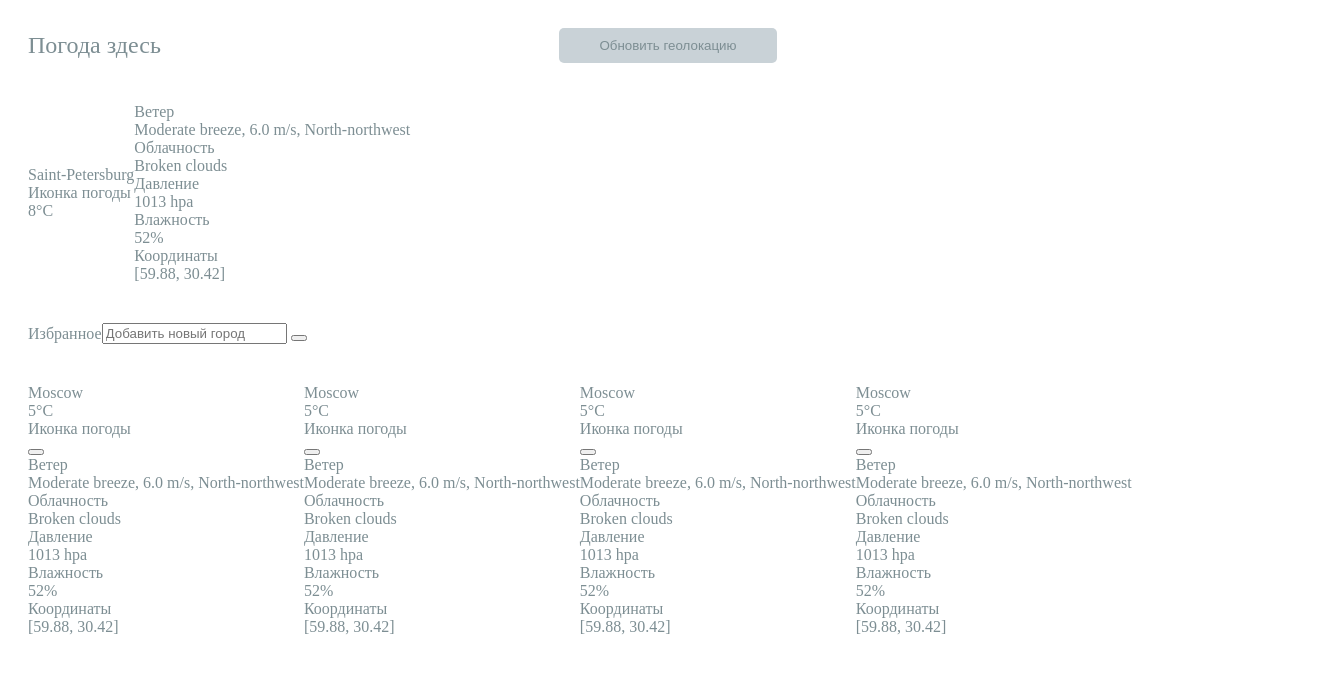
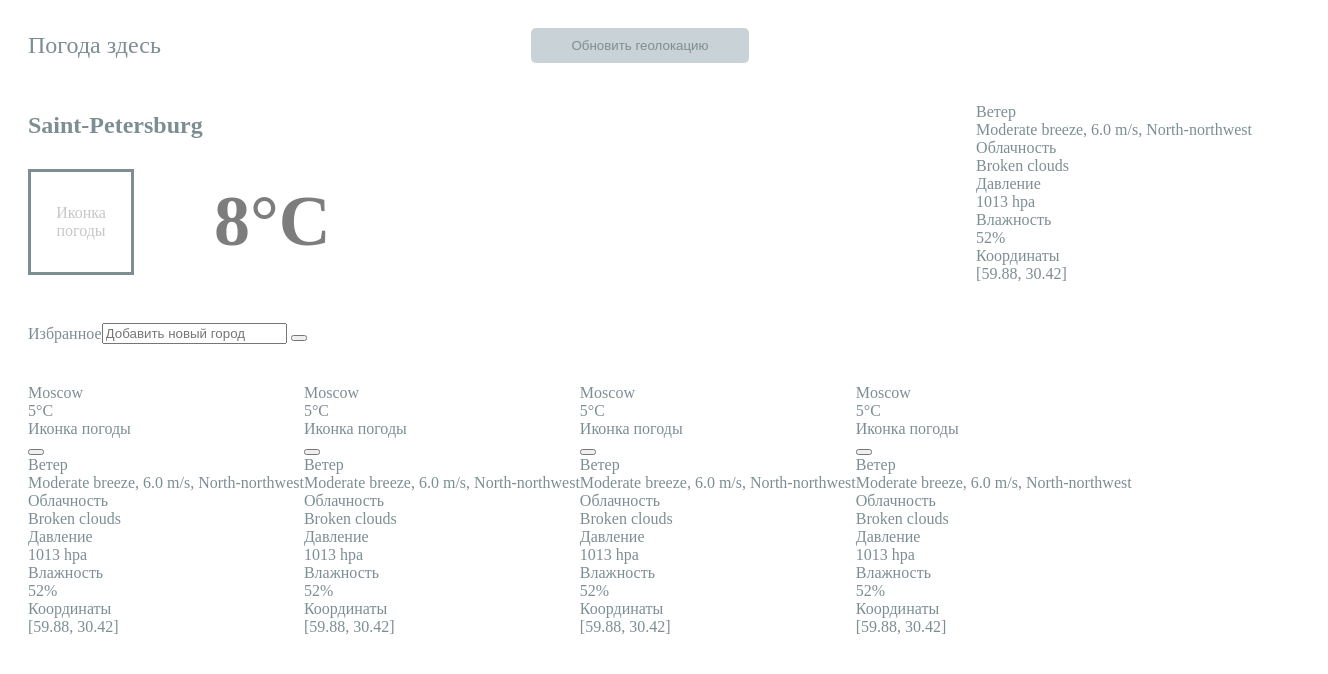
Before and after one commit to Bukilan/IMTOWeb4, a plain HTML site: page index.html in a window 1280 px wide. Shown: the whole page, 1328 px wide, since content can reach past the window. Drawn offline with Linux system fonts and the light colour scheme.

Commit message:
- add weather current styles

```diff
--- a/index.css
+++ b/index.css
@@ -1,5 +1,4 @@
 .page-wrapper {
-    width: 100vw;
     overflow-y: auto;
     overflow-x: hidden;
     padding: 0 20px;
@@ -14,6 +13,10 @@
     display: flex;
     align-items: center;
     flex-wrap: wrap;
+}
+
+.weather-block {
+
 }
 
 .weather-block_container__header_current {
@@ -40,6 +43,36 @@
     outline: none;
 }
 
-.weather-block {
+.weather-block_container__current {
+    justify-content: space-between;
+}
 
+.current-weather_location__city {
+    font-size: 24px;
+    font-weight: 800;
 }
+
+.current-weather_location__temperature_container {
+    display: flex;
+    align-items: center;
+    justify-content: space-between;
+    padding-top: 30px;
+}
+
+.current-weather_location__temperature_icon {
+    width: 100px;
+    height: 100px;
+    border: 3px solid #7d8e93;
+    display: flex;
+    align-items: center;
+    justify-content: center;
+    text-align: center;
+    color: #c7c7c7;
+}
+
+.current-weather_location__temperature_value {
+    font-size: 72px;
+    font-weight: 800;
+    color: #7d7d7d;
+    margin-left: 80px;
+}
--- a/index.html
+++ b/index.html
@@ -15,20 +15,18 @@
             Обновить геолокацию
         </button>
     </div>
-    <div class="weather-block_container">
+    <div class="weather-block_container weather-block_container__current">
         <div class="weather-block">
             <div class="current-weather_location__city">
                 Saint-Petersburg
             </div>
             <div class="current-weather_location__temperature_container">
-                <div class="weather-block">
                 <!--заменить на img-->
                 <div class="current-weather_location__temperature_icon">
                     Иконка погоды
                 </div>
                 <div class="current-weather_location__temperature_value">
                     8°C
-                    </div>
                 </div>
             </div>
         </div>
```
Lines whose indentation alone changed are shown as unchanged.
